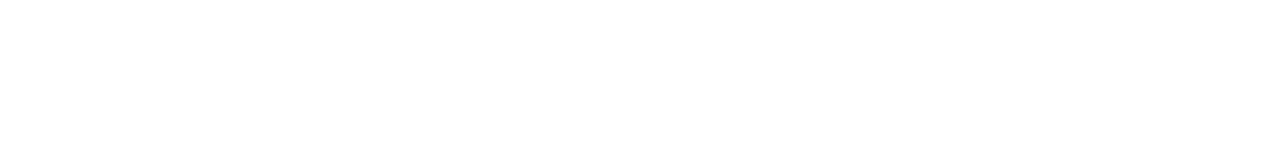
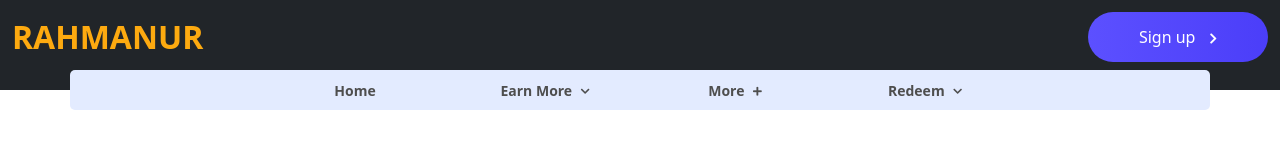
Before and after one commit to Imtious-coder/RAHMANUR, a plain HTML site: page index.html in a window 1280 px wide. Drawn offline with nearby package versions, Linux system fonts and the light colour scheme.

Commit message:
Navbar and Banner Navigation complete

```diff
--- a/index.html
+++ b/index.html
@@ -9,12 +9,54 @@
     <link rel="stylesheet" href="style.css">
     <!-- Bootstrap css -->
     <link href="https://cdn.jsdelivr.net/npm/bootstrap@5.0.2/dist/css/bootstrap.min.css" rel="stylesheet" integrity="sha384-EVSTQN3/azprG1Anm3QDgpJLIm9Nao0Yz1ztcQTwFspd3yD65VohhpuuCOmLASjC" crossorigin="anonymous">
+    <!-- Font Awesome css -->
+    <link rel="stylesheet" href="https://cdnjs.cloudflare.com/ajax/libs/font-awesome/5.15.3/css/all.min.css" integrity="sha512-iBBXm8fW90+nuLcSKlbmrPcLa0OT92xO1BIsZ+ywDWZCvqsWgccV3gFoRBv0z+8dLJgyAHIhR35VZc2oM/gI1w==" crossorigin="anonymous" referrerpolicy="no-referrer"
+    />
     <!-- Title -->
     <title>RAHMANUR</title>
 
 </head>
 
 <body>
+    <!-- Nav bar start -->
+    <nav class="navbar navbar-expand-lg navbar-light bg-dark pb-4">
+        <div class="container-fluid">
+            <!-- Page Logo/Name -->
+            <p class="navbar-brand Navbar_Logo" href="#">RAHMANUR</p>
+            <button class="navbar-toggler" type="button" data-bs-toggle="collapse" data-bs-target="#navbarSupportedContent" aria-controls="navbarSupportedContent" aria-expanded="false" aria-label="Toggle navigation">
+            <span class="navbar-toggler-icon"></span>
+            </button>
+            <div class="collapse navbar-collapse" id="navbarSupportedContent">
+                <ul class="navbar-nav me-auto mb-2 mb-lg-0">
+                </ul>
+                <!-- Sign up button -->
+                <div>
+                    <button id="Navbar_SignUp_Button">Sign up <i class="fas fa-chevron-right Navbar_SignUp_Button_Icon"></i></button>
+                </div>
+            </div>
+        </div>
+    </nav>
+    <!-- Nav bar end -->
+    <!-- Main start -->
+    <main>
+        <!-- Banner navigation start -->
+        <section>
+            <div class="container Banner_Navigation">
+                <div class="row text-center">
+                    <div class="col-0 col-md-2"></div>
+                    <div class="col-3 col-md-2 Banner_Navigation_Item">Home</div>
+                    <div class="col-3 col-md-2 Banner_Navigation_Item">Earn More <i class="fas fa-chevron-down Banner_Navigation_Item_icon"></i></div>
+                    <div class="col-3 col-md-2 Banner_Navigation_Item">More <i class="fas fa-plus Banner_Navigation_Item_icon"></i></div>
+                    <div class="col-3 col-md-2 Banner_Navigation_Item">Redeem <i class="fas fa-chevron-down Banner_Navigation_Item_icon"></i></div>
+                    <div class="col-0 col-md-2"></div>
+                </div>
+            </div>
+        </section>
+        <!-- Banner navigation end -->
+        <!-- Banner main start -->
+        <!-- Banner main ends -->
+    </main>
+    <!-- Main end -->
 
 
     <!-- Bootstrap JS -->
--- a/style.css
+++ b/style.css
@@ -0,0 +1,62 @@
+.Navbar {
+    width: 100%;
+    padding-top: 20px;
+    padding-bottom: 20px;
+}
+
+.Navbar_Logo {
+    color: #fdaa10!important;
+    font-weight: bold;
+    font-size: 32px!important;
+    margin: 0;
+}
+
+#Navbar_SignUp_Button {
+    width: 180px;
+    height: 50px;
+    border-radius: 25px;
+    color: white;
+    font-weight: 500;
+    outline: none;
+    border: none;
+    background-image: linear-gradient(to right, #5c50ff, #4b3ef9);
+}
+
+#Navbar_SignUp_Button:hover {
+    background-image: linear-gradient(to right, #4b3ef9, #5c50ff);
+}
+
+.Navbar_SignUp_Button_Icon {
+    font-size: 12px!important;
+    margin-left: 10px;
+}
+
+.Banner_Navigation {
+    height: 40px;
+    background: rgb(227, 235, 255);
+    transform: translateY(-20px);
+    border-radius: 5px;
+}
+
+.Banner_Navigation:hover {
+    background: rgb(213, 225, 255);
+}
+
+.Banner_Navigation_Item {
+    font-size: 14px;
+    padding-top: 10px;
+    font-weight: bold;
+    color: #4e4e4e;
+    padding-bottom: 5px;
+    cursor: pointer;
+}
+
+.Banner_Navigation_Item:hover {
+    border-bottom: 3px solid #fdaa10;
+}
+
+.Banner_Navigation_Item_icon {
+    font-size: 10px;
+    margin-left: 5px;
+    transform: translateY(-1px);
+}
```
Also changed, not shown: bg-decor-2.png (added), bg-part-2.png (added), img-01.png (added), img-02.png (added).
